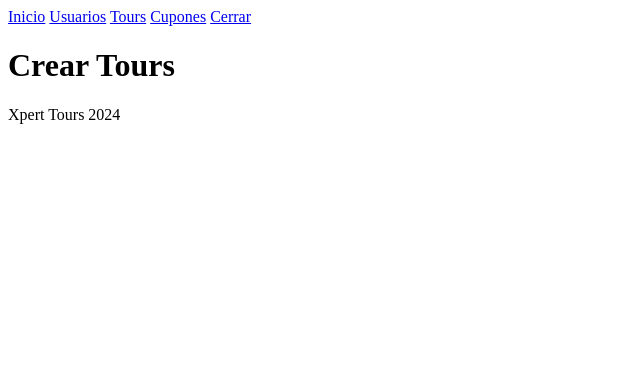
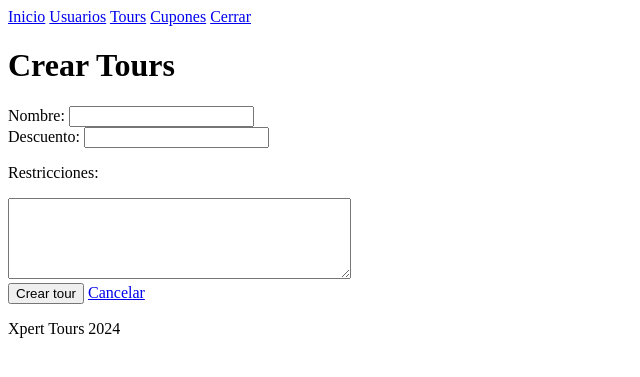
Before and after one commit to jhon-ran/xpert, a PHP site: page /xpert/secciones/tours/crear.php in a window 1280 px wide. Shown: the top 377 px of the page, without its empty margins (0-640 px from the left). Run offline with PHP 8.4, Linux system fonts and the light colour scheme.

```diff
--- a/secciones/tours/crear.php
+++ b/secciones/tours/crear.php
@@ -4,6 +4,17 @@
 
 
 <h1>Crear Tours</h1>
+<form action="crear.php" id="crearTours" method="post">
+        Nombre:
+        <input type="text" name="nombre" id="nombre"><br>
+        Descuento:
+        <input type="number" name="descuento" id="descuento"><br>
+
+        <p>Restricciones:</p>
+        <textarea name="restricciones" id="restricciones" cols="40" rows="5"></textarea><br>
+        <button type="submit">Crear tour</button>
+        <a href="index.php">Cancelar</a>
+</form>
 
 <!-- Se llama el footer desde los templates-->
 <!-- ../../ sube 2 niveles para poder acceder al folder de templates desde la posición actual-->
```
Also changed, not shown: secciones/tours/index.php (+46 -0 lines).
